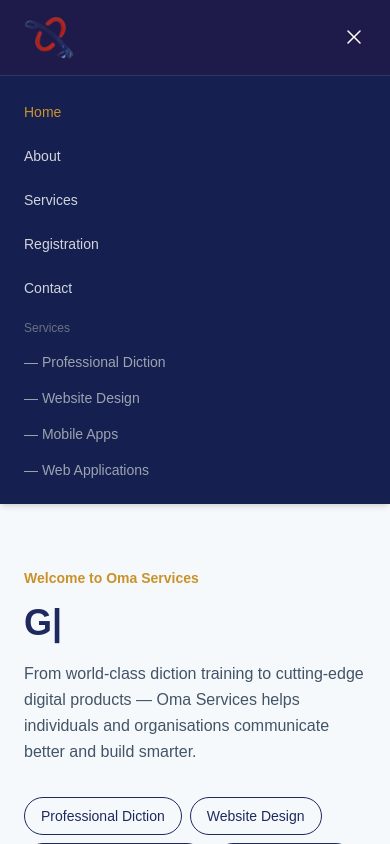
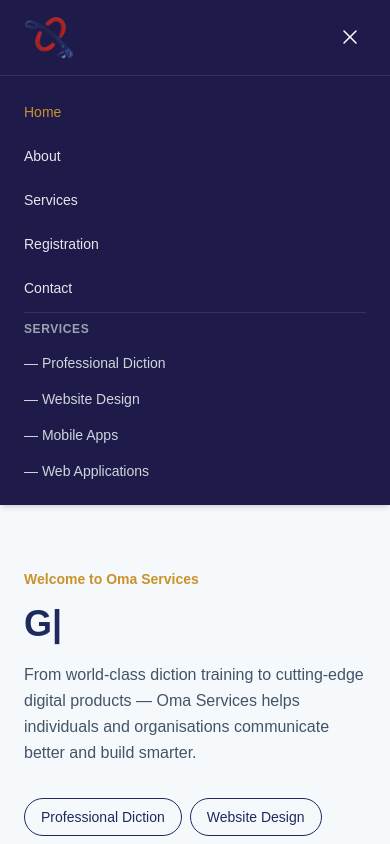
Before and after one commit to FOLADAVE/oma-web-main, a Next.js app: page / in a window 390 px wide. Both pictures are taken after a click on the button "Toggle navigation menu". Shown: the top 844 px of the page. Built offline with nearby package versions, Linux system fonts and the light colour scheme.

Commit message:
Enhance Navbar component with improved active link handling and dropdown menu styling

```diff
--- a/src/app/components/Navbar.jsx
+++ b/src/app/components/Navbar.jsx
@@ -1,4 +1,5 @@
 "use client";
+
 import React, { useState } from "react";
 import Link from "next/link";
 import Image from "next/image";
@@ -25,8 +26,14 @@ const Navbar = () => {
   const [servicesOpen, setServicesOpen] = useState(false);
   const pathname = usePathname();
 
+  // Helper to check if a main link or dropdown sub-route is active
+  const isActive = (path) => {
+    if (path === "/") return pathname === "/";
+    return pathname.startsWith(path);
+  };
+
   return (
-   <nav className="bg-indigo-950 md:bg-indigo-950 lg:bg-customBlue sticky top-0 z-50 shadow-md">
+    <nav className="bg-indigo-950 lg:bg-customBlue sticky top-0 z-50 shadow-md">
       <div className="container mx-auto flex items-center justify-between px-6 py-4">
         {/* Logo */}
         <Link href="/" className="flex items-center">
@@ -36,9 +43,9 @@ const Navbar = () => {
             width={50}
             height={50}
             className="mr-2"
+            priority
           />
         </Link>
-
 
         {/* Desktop Menu */}
         <div className="hidden md:flex items-center space-x-6">
@@ -50,21 +57,36 @@ const Navbar = () => {
                 onMouseEnter={() => setServicesOpen(true)}
                 onMouseLeave={() => setServicesOpen(false)}
               >
-                <button className="flex items-center gap-1 text-blue-900 hover:text-[#c9922a] transition-colors text-sm font-medium">
+                <Link
+                  href={link.path}
+                  className={`flex items-center gap-1 text-sm font-medium transition-colors ${
+                    isActive(link.path) || services.some((s) => pathname === s.path)
+                      ? "text-[#c9922a]"
+                      : "text-white lg:text-blue-900 hover:text-[#c9922a] lg:hover:text-[#c9922a]"
+                  }`}
+                >
                   {link.title}
                   <ChevronDownIcon className="h-3.5 w-3.5" />
-                </button>
+                </Link>
+
+                {/* Dropdown Menu - Fixed hover dead zone */}
                 {servicesOpen && (
-                  <div className="absolute top-full left-0 mt-1 w-52 bg-white rounded-lg shadow-xl py-2 border border-gray-100">
+                  <div className="absolute top-full left-0 pt-2 w-52">
+                    <div className="bg-white rounded-lg shadow-xl py-2 border border-gray-100">
                       {services.map((s) => (
                         <Link
                           key={s.path}
                           href={s.path}
-                        className="block px-4 py-2.5 text-sm text-gray-700 hover:bg-[#f0f4ff] hover:text-[#1e2a5e] transition-colors"
+                          className={`block px-4 py-2.5 text-sm transition-colors ${
+                            pathname === s.path
+                              ? "bg-[#f0f4ff] text-[#c9922a] font-semibold"
+                              : "text-gray-700 hover:bg-[#f0f4ff] hover:text-[#1e2a5e]"
+                          }`}
                         >
                           {s.title}
                         </Link>
                       ))}
+                    </div>
                   </div>
                 )}
               </div>
@@ -73,9 +95,9 @@ const Navbar = () => {
                 key={link.title}
                 href={link.path}
                 className={`text-sm font-medium transition-colors ${
-                  pathname === link.path
+                  isActive(link.path)
                     ? "text-[#c9922a]"
-                    : "text-blue-900 hover:text-[#c9922a]"
+                    : "text-white lg:text-blue-900 hover:text-[#c9922a] lg:hover:text-[#c9922a]"
                 }`}
               >
                 {link.title}
@@ -84,18 +106,19 @@ const Navbar = () => {
           )}
         </div>
 
-        {/* CTA */}
+        {/* CTA Button */}
         <a
           href="mailto:partnerships@omadiction.pro"
-          className="hidden md:block px-4 py-2 bg-[#c9922a] text-white text-sm font-semibold rounded-lg hover:bg-[#b07e24] transition-colors"
+          className="hidden md:block px-4 py-2 bg-[#c9922a] text-white text-sm font-semibold rounded-lg hover:bg-[#b07e24] transition-colors shadow-sm"
         >
           Get in touch
         </a>
 
-        {/* Mobile Toggle */}
+        {/* Mobile Menu Toggle */}
         <button
-          className="md:hidden text-white"
+          className="md:hidden text-white p-1 focus:outline-none"
           onClick={() => setNavbarOpen(!navbarOpen)}
+          aria-label="Toggle navigation menu"
         >
           {navbarOpen ? (
             <XMarkIcon className="h-6 w-6" />
@@ -105,18 +128,18 @@ const Navbar = () => {
         </button>
       </div>
 
-      {/* Mobile Menu */}
+      {/* Mobile Menu Dropdown */}
       {navbarOpen && (
-        <div className="md:hidden bg-[#162050] border-t border-white/10">
+        <div className="md:hidden bg-indigo-950 border-t border-white/10">
           <ul className="flex flex-col py-4 px-6 space-y-1">
             {navLinks.map((link) => (
               <li key={link.title}>
                 <Link
                   href={link.path}
                   className={`block py-2.5 text-sm font-medium transition-colors ${
-                    pathname === link.path
+                    isActive(link.path)
                       ? "text-[#c9922a]"
-                      : "text-gray-300 hover:text-white"
+                      : "text-gray-200 hover:text-white"
                   }`}
                   onClick={() => setNavbarOpen(false)}
                 >
@@ -124,13 +147,19 @@ const Navbar = () => {
                 </Link>
               </li>
             ))}
-            <li className="pt-2">
-              <p className="text-xs text-gray-500 mb-2 font-medium">Services</p>
+            <li className="pt-2 border-t border-white/10 mt-2">
+              <p className="text-xs text-gray-400 mb-2 font-semibold uppercase tracking-wider">
+                Services
+              </p>
               {services.map((s) => (
                 <Link
                   key={s.path}
                   href={s.path}
-                  className="block py-2 text-sm text-gray-400 hover:text-[#c9922a] transition-colors"
+                  className={`block py-2 text-sm transition-colors ${
+                    pathname === s.path
+                      ? "text-[#c9922a] font-medium"
+                      : "text-gray-300 hover:text-[#c9922a]"
+                  }`}
                   onClick={() => setNavbarOpen(false)}
                 >
                   — {s.title}
```
Lines whose indentation alone changed are shown as unchanged.
